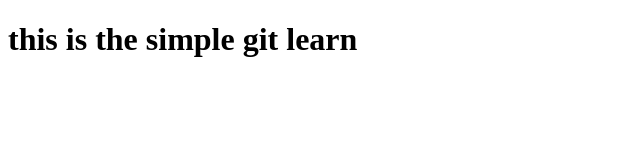
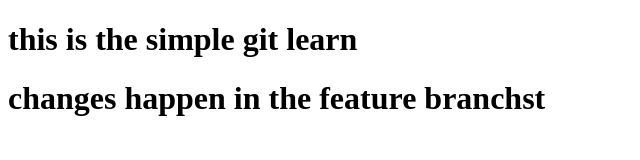
Before and after one commit to navnath13/git-learn, a plain HTML site: page index.html in a window 1280 px wide. Shown: the whole page, without its empty margins (0-640 px from the left). Drawn offline with Linux system fonts and the light colour scheme.

Commit message:
this is commit from freature branch

```diff
--- a/index.html
+++ b/index.html
@@ -7,5 +7,6 @@
 </head>
 <body>
     <h1>this is the simple git learn</h1>
+    <h1>changes happen in the feature branchst</h1>
 </body>
 </html>
```
